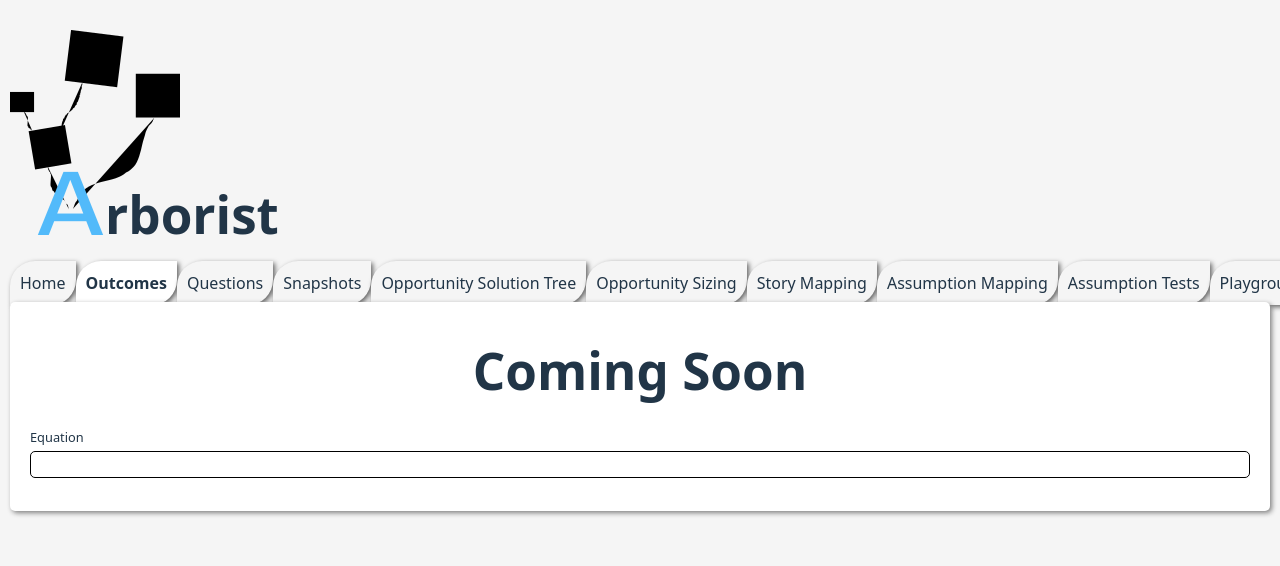
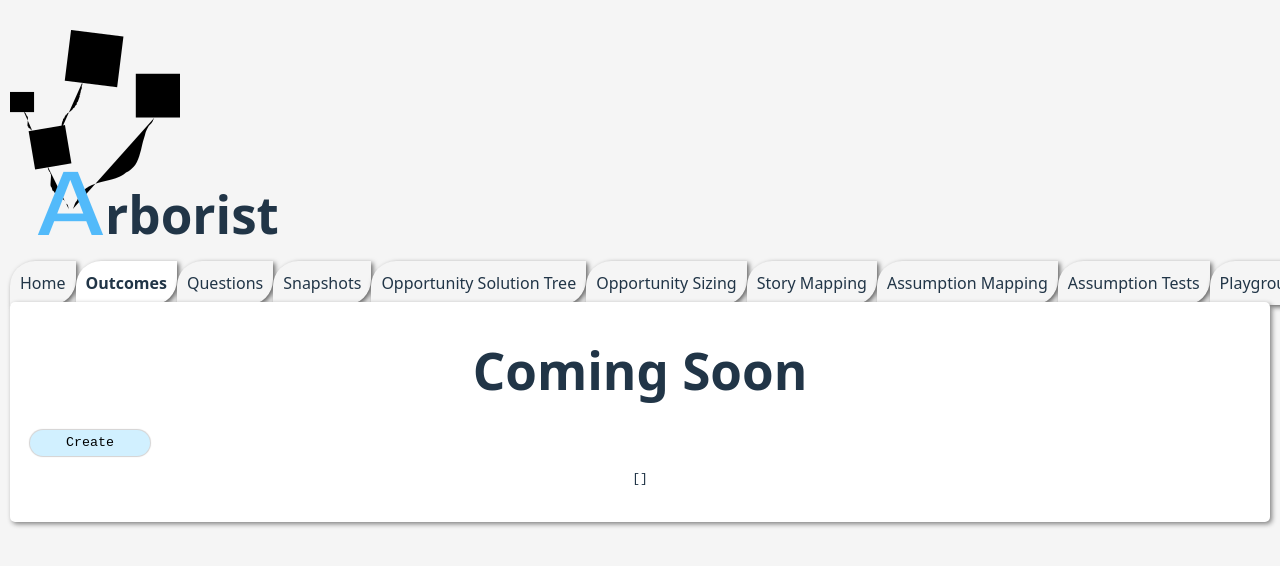
Before and after one commit to Iubalus/arborist, a Vue app in the folder arborist/: page / in a window 1280 px wide. Both pictures are taken after a click on the element "Outcomes". Shown: the top 566 px of the page. Built offline with nearby package versions, Linux system fonts and the light colour scheme.

Commit message:
Make tree handle dynamic component

```diff
--- a/arborist/src/api/mockapi.ts
+++ b/arborist/src/api/mockapi.ts
@@ -91,7 +91,7 @@ function nextSnapshotId() {
 
 function commitStore() {
     //disabling this since the images are too large
-    //localStorage.setItem(ARBORIST_DATA_KEY, JSON.stringify(data));
+    localStorage.setItem(ARBORIST_DATA_KEY, JSON.stringify(data));
 }
 
 export function clearCachedData() {
--- /dev/null
+++ b/arborist/src/components/bits/Outcome.vue
@@ -0,0 +1,39 @@
+<template>
+    <div>
+        Hello World
+    </div>
+</template>
+<script lang="ts">
+import { defineComponent, type PropType } from 'vue'
+import Labelled from './Labelled.vue';
+import type { Outcome } from '../types/Outcome';
+
+export default defineComponent({
+    components: { Labelled },
+    props: {
+        value: {
+            type: Object as PropType<Outcome>,
+            default: () => null
+        }
+    },
+    emits: ['update:value'],
+    data() {
+        return {
+            internalValue: this.value
+        }
+    },
+    watch: {
+        internalValue: {
+            handler: function (v: string) {
+                //@ts-ignore
+                this.$emit('update:value', v);
+            },
+            deep: true
+        }
+    }
+})
+
+</script>
+<style scoped>
+
+</style>
--- a/arborist/src/components/bits/RawTreeBuilder.vue
+++ b/arborist/src/components/bits/RawTreeBuilder.vue
@@ -10,6 +10,7 @@
                         v-model:value="c.content"
                         :is-cut="isCut(c, cut)"
                         :is-copy="isCopy(c, copied)"
+                        :node="nodeType"
                         @delete="() => deleteListener(c)"
                         @copy="() => copyListener(c)"
                         @paste="() => pasteListener(c)"
@@ -27,6 +28,7 @@
                 <RawTreeBuilder
                     v-model:tree="c.children"
                     :root="false"
+                    :node-type="nodeType"
                 />
             </FlexRow>
             <Btn
@@ -45,12 +47,13 @@
     </div>
 </template>
 <script lang="ts">
-import { defineComponent, type PropType } from 'vue'
+import { defineComponent, markRaw, type PropType } from 'vue'
 import Btn from './Btn.vue';
 import FlexRow from './FlexRow.vue';
 import RawTreeNode from './RawTreeNode.vue';
 import { addListener, getStore, putStore, removeListener, States } from './RawTreeBuilderStateStore';
 import { generateUUID } from '../util/uuid-util';
+import RawTreeTextNode from './RawTreeTextNode.vue';
 
 interface Node {
     uuid: string;
@@ -68,7 +71,11 @@ export default defineComponent({
         root: {
             type: Boolean,
             default: true
-        }
+        },
+        nodeType: {
+            type: Object as PropType<any>,
+            default: () => markRaw(RawTreeTextNode)
+        },
     },
     emits: ['update:tree'],
     data() {
--- a/arborist/src/components/pages/Outcomes.vue
+++ b/arborist/src/components/pages/Outcomes.vue
@@ -1,26 +1,25 @@
 <template>
     <Page title="Coming Soon">
-        <LabelText
-            v-model:value="equation"
-            label="Equation"
+        <RawTreeBuilder
+            v-model:tree="outcomesTree"
+            :node-type="nodeType"
         />
-        <pre>{{ equation }}</pre>
+        <pre>{{ outcomesTree }}</pre>
     </Page>
 </template>
 <script lang="ts">
-import { defineComponent } from 'vue';
-import LabelText from '../bits/LabelText.vue';
+import { defineComponent, markRaw } from 'vue';
 import Page from '../bits/Page.vue';
+import RawTreeBuilder from '../bits/RawTreeBuilder.vue';
+import Outcome from '../bits/Outcome.vue';
 
 export default defineComponent({
-    components: { Page, LabelText },
+    components: { Page, RawTreeBuilder },
     data() {
         return {
-            equation: "",
+            outcomesTree:[],
+            nodeType: markRaw(Outcome)
         }
-    },
-    computed: {
-
     }
 })
 </script>
```
